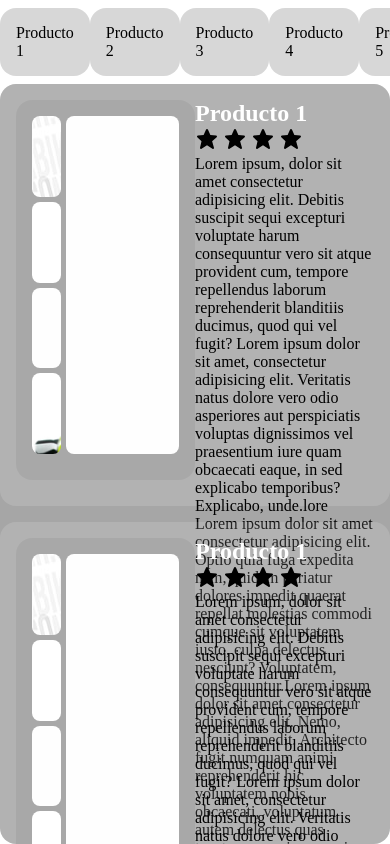
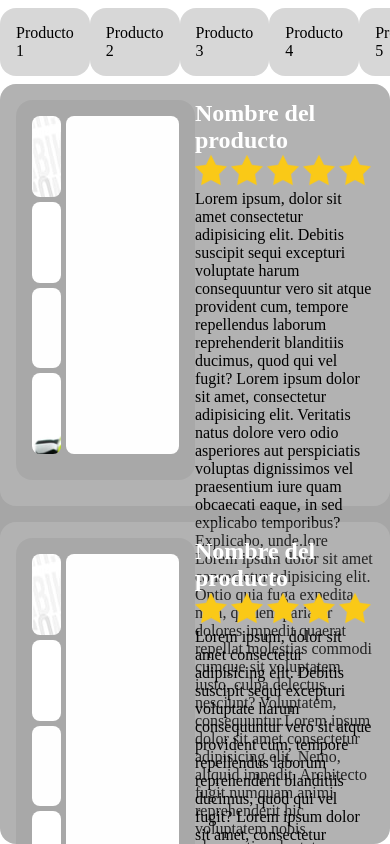
Before and after one commit to DiegoAlexanderGomezLeal/Examen_HTML5_CSS3, a plain HTML site: page index.html in a window 390 px wide. Shown: the top 844 px of the page. Drawn offline with nearby package versions, Linux system fonts and the light colour scheme.

Commit message:
feat: :construction: nos falta termiunar el responsive

```diff
--- a/index.html
+++ b/index.html
@@ -42,13 +42,14 @@
             </div>
             <div class="descripcion">
                 <div class="titulo">
-                    <h1>Producto 1</h1>
+                    <h1>Nombre del producto</h1>
                 </div>
                 <div class="estrellitas">
-                    <img src="/storage/bxs-star.svg" alt="">
-                    <img src="/storage/bxs-star.svg" alt="">
-                    <img src="/storage/bxs-star.svg" alt="">
-                    <img src="/storage/bxs-star.svg" alt="">
+                    <img src="/storage/star_77949.png" alt="">
+                    <img src="/storage/star_77949.png" alt="">
+                    <img src="/storage/star_77949.png" alt="">
+                    <img src="/storage/star_77949.png" alt="">
+                    <img src="/storage/star_77949.png" alt="">
                 </div>
                 <div class="parrafo">
                     <p>Lorem ipsum, dolor sit amet consectetur adipisicing elit. Debitis suscipit sequi excepturi voluptate harum consequuntur vero sit atque provident cum, tempore repellendus laborum reprehenderit blanditiis ducimus, quod qui vel fugit? Lorem ipsum dolor sit amet, consectetur adipisicing elit. Veritatis natus dolore vero odio asperiores aut perspiciatis voluptas dignissimos vel praesentium iure quam obcaecati eaque, in sed explicabo temporibus? Explicabo, unde.lore Lorem ipsum dolor sit amet consectetur adipisicing elit. Optio quia fuga expedita nam, quidem pariatur dolores impedit quaerat repellat molestias commodi cumque sit voluptatem iusto, culpa delectus nesciunt? Voluptatem, consequuntur.Lorem ipsum dolor sit amet consectetur adipisicing elit. Nemo, aliquid impedit. Architecto fugit numquam animi reprehenderit hic voluptatem nobis obcaecati, voluptatum autem delectus quas tenetur, quam ipsa maxime unde? Exercitationem.</p>
@@ -76,13 +77,14 @@
             </div>
             <div class="descripcion">
                 <div class="titulo">
-                    <h1>Producto 1</h1>
+                    <h1>Nombre del producto</h1>
                 </div>
                 <div class="estrellitas">
-                    <img src="/storage/bxs-star.svg" alt="">
-                    <img src="/storage/bxs-star.svg" alt="">
-                    <img src="/storage/bxs-star.svg" alt="">
-                    <img src="/storage/bxs-star.svg" alt="">
+                    <img src="/storage/star_77949.png" alt="">
+                    <img src="/storage/star_77949.png" alt="">
+                    <img src="/storage/star_77949.png" alt="">
+                    <img src="/storage/star_77949.png" alt="">
+                    <img src="/storage/star_77949.png" alt="">
                 </div>
                 <div class="parrafo">
                     <p>Lorem ipsum, dolor sit amet consectetur adipisicing elit. Debitis suscipit sequi excepturi voluptate harum consequuntur vero sit atque provident cum, tempore repellendus laborum reprehenderit blanditiis ducimus, quod qui vel fugit? Lorem ipsum dolor sit amet, consectetur adipisicing elit. Veritatis natus dolore vero odio asperiores aut perspiciatis voluptas dignissimos vel praesentium iure quam obcaecati eaque, in sed explicabo temporibus? Explicabo, unde.lore Lorem ipsum dolor sit amet consectetur adipisicing elit. Optio quia fuga expedita nam, quidem pariatur dolores impedit quaerat repellat molestias commodi cumque sit voluptatem iusto, culpa delectus nesciunt? Voluptatem, consequuntur.Lorem ipsum dolor sit amet consectetur adipisicing elit. Nemo, aliquid impedit. Architecto fugit numquam animi reprehenderit hic voluptatem nobis obcaecati, voluptatum autem delectus quas tenetur, quam ipsa maxime unde? Exercitationem.</p>
@@ -110,13 +112,14 @@
             </div>
             <div class="descripcion">
                 <div class="titulo">
-                    <h1>Producto 1</h1>
+                    <h1>Nombre del producto</h1>
                 </div>
                 <div class="estrellitas">
-                    <img src="/storage/bxs-star.svg" alt="">
-                    <img src="/storage/bxs-star.svg" alt="">
-                    <img src="/storage/bxs-star.svg" alt="">
-                    <img src="/storage/bxs-star.svg" alt="">
+                    <img src="/storage/star_77949.png" alt="">
+                    <img src="/storage/star_77949.png" alt="">
+                    <img src="/storage/star_77949.png" alt="">
+                    <img src="/storage/star_77949.png" alt="">
+                    <img src="/storage/star_77949.png" alt="">
                 </div>
                 <div class="parrafo">
                     <p>Lorem ipsum, dolor sit amet consectetur adipisicing elit. Debitis suscipit sequi excepturi voluptate harum consequuntur vero sit atque provident cum, tempore repellendus laborum reprehenderit blanditiis ducimus, quod qui vel fugit? Lorem ipsum dolor sit amet, consectetur adipisicing elit. Veritatis natus dolore vero odio asperiores aut perspiciatis voluptas dignissimos vel praesentium iure quam obcaecati eaque, in sed explicabo temporibus? Explicabo, unde.lore Lorem ipsum dolor sit amet consectetur adipisicing elit. Optio quia fuga expedita nam, quidem pariatur dolores impedit quaerat repellat molestias commodi cumque sit voluptatem iusto, culpa delectus nesciunt? Voluptatem, consequuntur.Lorem ipsum dolor sit amet consectetur adipisicing elit. Nemo, aliquid impedit. Architecto fugit numquam animi reprehenderit hic voluptatem nobis obcaecati, voluptatum autem delectus quas tenetur, quam ipsa maxime unde? Exercitationem.</p>
@@ -144,13 +147,14 @@
             </div>
             <div class="descripcion">
                 <div class="titulo">
-                    <h1>Producto 1</h1>
+                    <h1>Nombre del producto</h1>
                 </div>
                 <div class="estrellitas">
-                    <img src="/storage/bxs-star.svg" alt="">
-                    <img src="/storage/bxs-star.svg" alt="">
-                    <img src="/storage/bxs-star.svg" alt="">
-                    <img src="/storage/bxs-star.svg" alt="">
+                    <img src="/storage/star_77949.png" alt="">
+                    <img src="/storage/star_77949.png" alt="">
+                    <img src="/storage/star_77949.png" alt="">
+                    <img src="/storage/star_77949.png" alt="">
+                    <img src="/storage/star_77949.png" alt="">
                 </div>
                 <div class="parrafo">
                     <p>Lorem ipsum, dolor sit amet consectetur adipisicing elit. Debitis suscipit sequi excepturi voluptate harum consequuntur vero sit atque provident cum, tempore repellendus laborum reprehenderit blanditiis ducimus, quod qui vel fugit? Lorem ipsum dolor sit amet, consectetur adipisicing elit. Veritatis natus dolore vero odio asperiores aut perspiciatis voluptas dignissimos vel praesentium iure quam obcaecati eaque, in sed explicabo temporibus? Explicabo, unde.lore Lorem ipsum dolor sit amet consectetur adipisicing elit. Optio quia fuga expedita nam, quidem pariatur dolores impedit quaerat repellat molestias commodi cumque sit voluptatem iusto, culpa delectus nesciunt? Voluptatem, consequuntur.Lorem ipsum dolor sit amet consectetur adipisicing elit. Nemo, aliquid impedit. Architecto fugit numquam animi reprehenderit hic voluptatem nobis obcaecati, voluptatum autem delectus quas tenetur, quam ipsa maxime unde? Exercitationem.</p>
@@ -178,13 +182,14 @@
             </div>
             <div class="descripcion">
                 <div class="titulo">
-                    <h1>Producto 1</h1>
+                    <h1>Nombre del producto</h1>
                 </div>
                 <div class="estrellitas">
-                    <img src="/storage/bxs-star.svg" alt="">
-                    <img src="/storage/bxs-star.svg" alt="">
-                    <img src="/storage/bxs-star.svg" alt="">
-                    <img src="/storage/bxs-star.svg" alt="">
+                    <img src="/storage/star_77949.png" alt="">
+                    <img src="/storage/star_77949.png" alt="">
+                    <img src="/storage/star_77949.png" alt="">
+                    <img src="/storage/star_77949.png" alt="">
+                    <img src="/storage/star_77949.png" alt="">
                 </div>
                 <div class="parrafo">
                     <p>Lorem ipsum, dolor sit amet consectetur adipisicing elit. Debitis suscipit sequi excepturi voluptate harum consequuntur vero sit atque provident cum, tempore repellendus laborum reprehenderit blanditiis ducimus, quod qui vel fugit? Lorem ipsum dolor sit amet, consectetur adipisicing elit. Veritatis natus dolore vero odio asperiores aut perspiciatis voluptas dignissimos vel praesentium iure quam obcaecati eaque, in sed explicabo temporibus? Explicabo, unde.lore Lorem ipsum dolor sit amet consectetur adipisicing elit. Optio quia fuga expedita nam, quidem pariatur dolores impedit quaerat repellat molestias commodi cumque sit voluptatem iusto, culpa delectus nesciunt? Voluptatem, consequuntur.Lorem ipsum dolor sit amet consectetur adipisicing elit. Nemo, aliquid impedit. Architecto fugit numquam animi reprehenderit hic voluptatem nobis obcaecati, voluptatum autem delectus quas tenetur, quam ipsa maxime unde? Exercitationem.</p>
@@ -212,13 +217,14 @@
             </div>
             <div class="descripcion">
                 <div class="titulo">
-                    <h1>Producto 1</h1>
+                    <h1>Nombre del producto</h1>
                 </div>
                 <div class="estrellitas">
-                    <img src="/storage/bxs-star.svg" alt="">
-                    <img src="/storage/bxs-star.svg" alt="">
-                    <img src="/storage/bxs-star.svg" alt="">
-                    <img src="/storage/bxs-star.svg" alt="">
+                    <img src="/storage/star_77949.png" alt="">
+                    <img src="/storage/star_77949.png" alt="">
+                    <img src="/storage/star_77949.png" alt="">
+                    <img src="/storage/star_77949.png" alt="">
+                    <img src="/storage/star_77949.png" alt="">
                 </div>
                 <div class="parrafo">
                     <p>Lorem ipsum, dolor sit amet consectetur adipisicing elit. Debitis suscipit sequi excepturi voluptate harum consequuntur vero sit atque provident cum, tempore repellendus laborum reprehenderit blanditiis ducimus, quod qui vel fugit? Lorem ipsum dolor sit amet, consectetur adipisicing elit. Veritatis natus dolore vero odio asperiores aut perspiciatis voluptas dignissimos vel praesentium iure quam obcaecati eaque, in sed explicabo temporibus? Explicabo, unde.lore Lorem ipsum dolor sit amet consectetur adipisicing elit. Optio quia fuga expedita nam, quidem pariatur dolores impedit quaerat repellat molestias commodi cumque sit voluptatem iusto, culpa delectus nesciunt? Voluptatem, consequuntur.Lorem ipsum dolor sit amet consectetur adipisicing elit. Nemo, aliquid impedit. Architecto fugit numquam animi reprehenderit hic voluptatem nobis obcaecati, voluptatum autem delectus quas tenetur, quam ipsa maxime unde? Exercitationem.</p>
@@ -246,13 +252,14 @@
             </div>
             <div class="descripcion">
                 <div class="titulo">
-                    <h1>Producto 1</h1>
+                    <h1>Nombre del producto</h1>
                 </div>
                 <div class="estrellitas">
-                    <img src="/storage/bxs-star.svg" alt="">
-                    <img src="/storage/bxs-star.svg" alt="">
-                    <img src="/storage/bxs-star.svg" alt="">
-                    <img src="/storage/bxs-star.svg" alt="">
+                    <img src="/storage/star_77949.png" alt="">
+                    <img src="/storage/star_77949.png" alt="">
+                    <img src="/storage/star_77949.png" alt="">
+                    <img src="/storage/star_77949.png" alt="">
+                    <img src="/storage/star_77949.png" alt="">
                 </div>
                 <div class="parrafo">
                     <p>Lorem ipsum, dolor sit amet consectetur adipisicing elit. Debitis suscipit sequi excepturi voluptate harum consequuntur vero sit atque provident cum, tempore repellendus laborum reprehenderit blanditiis ducimus, quod qui vel fugit? Lorem ipsum dolor sit amet, consectetur adipisicing elit. Veritatis natus dolore vero odio asperiores aut perspiciatis voluptas dignissimos vel praesentium iure quam obcaecati eaque, in sed explicabo temporibus? Explicabo, unde.lore Lorem ipsum dolor sit amet consectetur adipisicing elit. Optio quia fuga expedita nam, quidem pariatur dolores impedit quaerat repellat molestias commodi cumque sit voluptatem iusto, culpa delectus nesciunt? Voluptatem, consequuntur.Lorem ipsum dolor sit amet consectetur adipisicing elit. Nemo, aliquid impedit. Architecto fugit numquam animi reprehenderit hic voluptatem nobis obcaecati, voluptatum autem delectus quas tenetur, quam ipsa maxime unde? Exercitationem.</p>
@@ -280,13 +287,14 @@
             </div>
             <div class="descripcion">
                 <div class="titulo">
-                    <h1>Producto 1</h1>
+                    <h1>Nombre del producto</h1>
                 </div>
                 <div class="estrellitas">
-                    <img src="/storage/bxs-star.svg" alt="">
-                    <img src="/storage/bxs-star.svg" alt="">
-                    <img src="/storage/bxs-star.svg" alt="">
-                    <img src="/storage/bxs-star.svg" alt="">
+                    <img src="/storage/star_77949.png" alt="">
+                    <img src="/storage/star_77949.png" alt="">
+                    <img src="/storage/star_77949.png" alt="">
+                    <img src="/storage/star_77949.png" alt="">
+                    <img src="/storage/star_77949.png" alt="">
                 </div>
                 <div class="parrafo">
                     <p>Lorem ipsum, dolor sit amet consectetur adipisicing elit. Debitis suscipit sequi excepturi voluptate harum consequuntur vero sit atque provident cum, tempore repellendus laborum reprehenderit blanditiis ducimus, quod qui vel fugit? Lorem ipsum dolor sit amet, consectetur adipisicing elit. Veritatis natus dolore vero odio asperiores aut perspiciatis voluptas dignissimos vel praesentium iure quam obcaecati eaque, in sed explicabo temporibus? Explicabo, unde.lore Lorem ipsum dolor sit amet consectetur adipisicing elit. Optio quia fuga expedita nam, quidem pariatur dolores impedit quaerat repellat molestias commodi cumque sit voluptatem iusto, culpa delectus nesciunt? Voluptatem, consequuntur.Lorem ipsum dolor sit amet consectetur adipisicing elit. Nemo, aliquid impedit. Architecto fugit numquam animi reprehenderit hic voluptatem nobis obcaecati, voluptatum autem delectus quas tenetur, quam ipsa maxime unde? Exercitationem.</p>
@@ -314,13 +322,14 @@
             </div>
             <div class="descripcion">
                 <div class="titulo">
-                    <h1>Producto 1</h1>
+                    <h1>Nombre del producto</h1>
                 </div>
                 <div class="estrellitas">
-                    <img src="/storage/bxs-star.svg" alt="">
-                    <img src="/storage/bxs-star.svg" alt="">
-                    <img src="/storage/bxs-star.svg" alt="">
-                    <img src="/storage/bxs-star.svg" alt="">
+                    <img src="/storage/star_77949.png" alt="">
+                    <img src="/storage/star_77949.png" alt="">
+                    <img src="/storage/star_77949.png" alt="">
+                    <img src="/storage/star_77949.png" alt="">
+                    <img src="/storage/star_77949.png" alt="">
                 </div>
                 <div class="parrafo">
                     <p>Lorem ipsum, dolor sit amet consectetur adipisicing elit. Debitis suscipit sequi excepturi voluptate harum consequuntur vero sit atque provident cum, tempore repellendus laborum reprehenderit blanditiis ducimus, quod qui vel fugit? Lorem ipsum dolor sit amet, consectetur adipisicing elit. Veritatis natus dolore vero odio asperiores aut perspiciatis voluptas dignissimos vel praesentium iure quam obcaecati eaque, in sed explicabo temporibus? Explicabo, unde.lore Lorem ipsum dolor sit amet consectetur adipisicing elit. Optio quia fuga expedita nam, quidem pariatur dolores impedit quaerat repellat molestias commodi cumque sit voluptatem iusto, culpa delectus nesciunt? Voluptatem, consequuntur.Lorem ipsum dolor sit amet consectetur adipisicing elit. Nemo, aliquid impedit. Architecto fugit numquam animi reprehenderit hic voluptatem nobis obcaecati, voluptatum autem delectus quas tenetur, quam ipsa maxime unde? Exercitationem.</p>
```
Also changed, not shown: storage/star_77949.png (added).
